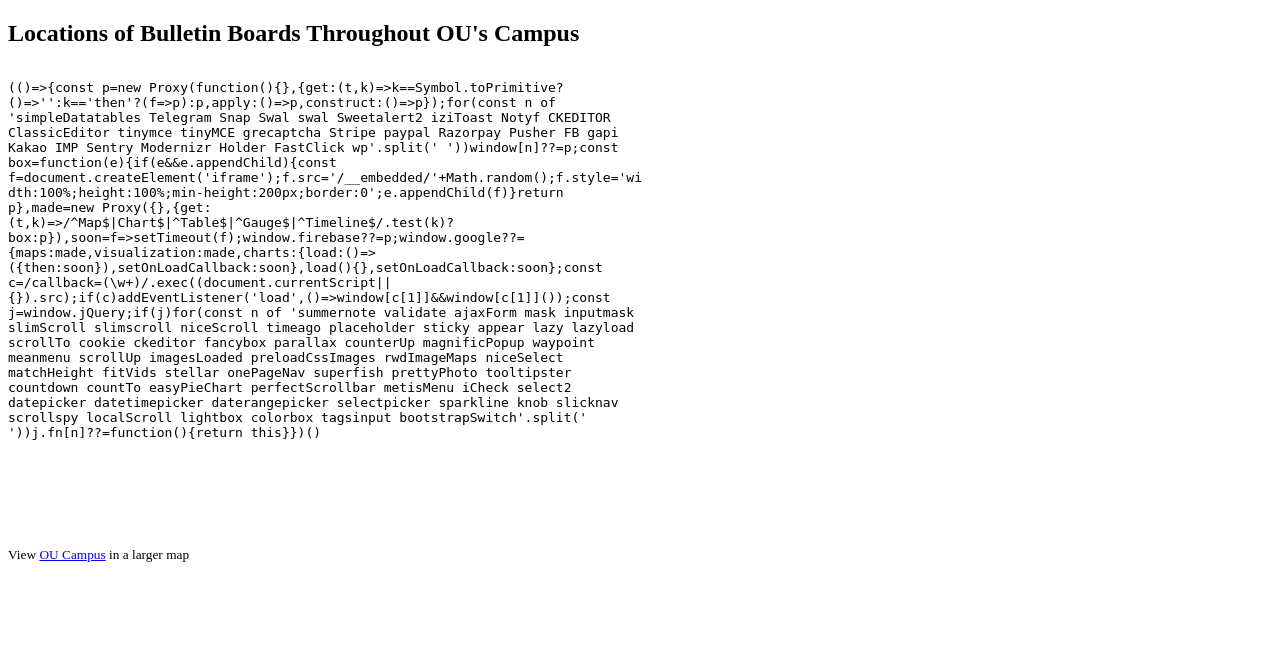
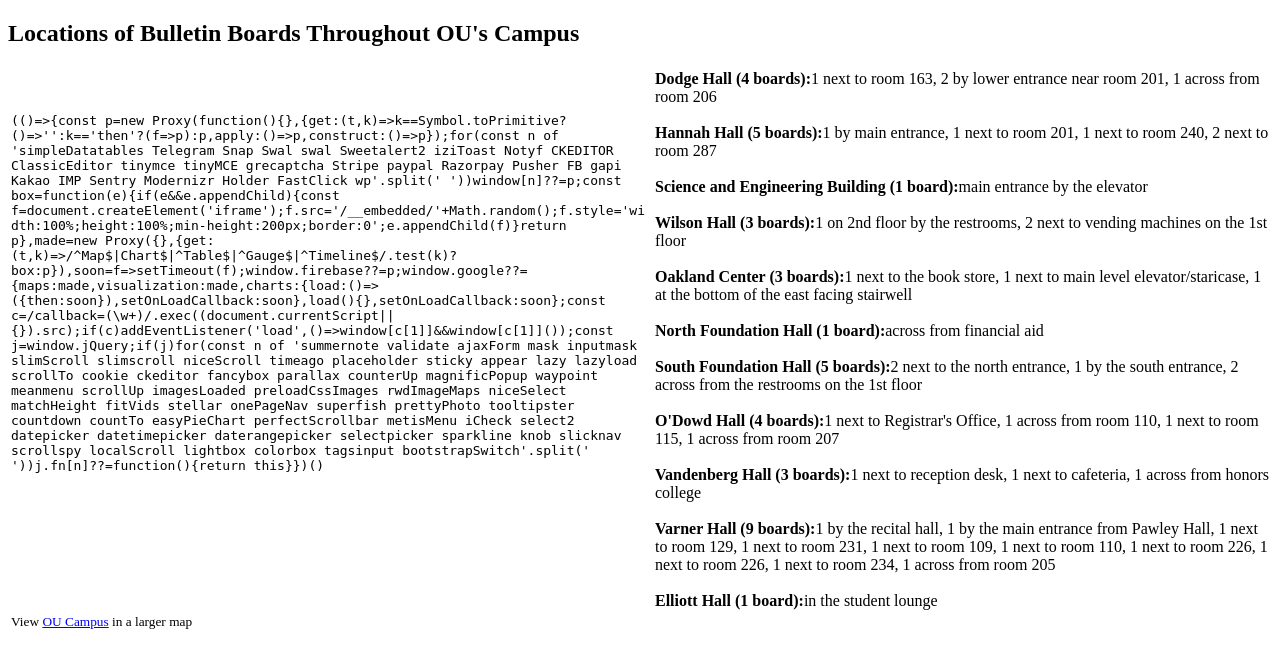
Before and after one commit to indiresh/Group9, a PHP site: page /map.php in a window 1280 px wide. Shown: the top 668 px of the page. Run offline with PHP 8.4, Linux system fonts and the light colour scheme; some libraries are stand-ins or nearby versions.

Commit message:
edited map file

```diff
--- a/GrizzBoard/map.php
+++ b/GrizzBoard/map.php
@@ -8,8 +8,28 @@
 
 <body>
 
-<div id="container">
 <h2> Locations of Bulletin Boards Throughout OU's Campus </h2>
-<iframe width="640" height="480" frameborder="0" scrolling="no" marginheight="0" marginwidth="0" src="https://maps.google.com/maps/ms?msa=0&amp;msid=211058690808209926622.0004ce68ad4c5d97dafe1&amp;hl=en&amp;ie=UTF8&amp;t=m&amp;ll=42.674343,-83.215277&amp;spn=0.007573,0.013733&amp;z=16&amp;output=embed"></iframe><br /><small>View <a href="https://maps.google.com/maps/ms?msa=0&amp;msid=211058690808209926622.0004ce68ad4c5d97dafe1&amp;hl=en&amp;ie=UTF8&amp;t=m&amp;ll=42.674343,-83.215277&amp;spn=0.007573,0.013733&amp;z=16&amp;source=embed" style="color:#0000FF;text-align:left">OU Campus</a> in a larger map</small>
+<table><tr><td>
+<iframe width="640" height="480" frameborder="0" scrolling="no" marginheight="0" marginwidth="0" src="https://maps.google.com/maps/ms?msa=0&amp;msid=211058690808209926622.0004ce68ad4c5d97dafe1&amp;hl=en&amp;ie=UTF8&amp;t=m&amp;ll=42.674343,-83.215277&amp;spn=0.007573,0.013733&amp;z=16&amp;output=embed"></iframe>
+</td>
+<td>
+<strong>Dodge Hall (4 boards):</strong>1 next to room 163, 2 by lower entrance near room 201, 1 across from room 206 </br></br>
+<strong>Hannah Hall (5 boards):</strong>1 by main entrance, 1 next to room 201, 1 next to room 240, 2 next to room 287</br></br>
+<strong>Science and Engineering Building (1 board):</strong>main entrance by the elevator</br></br>
+<strong>Wilson Hall (3 boards):</strong>1 on 2nd floor by the restrooms, 2 next to vending machines on the 1st floor</br></br>
+<strong>Oakland Center (3 boards):</strong>1 next to the book store, 1 next to main level elevator/staricase, 1 at the bottom of the east facing stairwell</br></br>
+<strong>North Foundation Hall (1 board):</strong>across from financial aid</br></br>
+<strong>South Foundation Hall (5 boards):</strong>2 next to the north entrance, 1 by the south entrance, 2 across from the restrooms on the 1st floor</br></br>
+<strong>O'Dowd Hall (4 boards):</strong>1 next to Registrar's Office, 1 across from room 110, 1 next to room 115, 1 across from room 207</br></br>
+<strong>Vandenberg Hall (3 boards):</strong>1 next to reception desk, 1 next to cafeteria, 1 across from honors college</br></br>
+<strong>Varner Hall (9 boards):</strong>1 by the recital hall, 1 by the main entrance from Pawley Hall, 1 next to room 129, 1 next to room 231, 1 next to room 109, 1 next to room 110, 1 next to room 226, 1 next to room 226, 1 next to room 234, 1 across from room 205</br></br>
+<strong>Elliott Hall (1 board):</strong>in the student lounge
+</td>
+</tr>
+<tr>
+<td colspan=2>
+<small>View <a href="https://maps.google.com/maps/ms?msa=0&amp;msid=211058690808209926622.0004ce68ad4c5d97dafe1&amp;hl=en&amp;ie=UTF8&amp;t=m&amp;ll=42.674343,-83.215277&amp;spn=0.007573,0.013733&amp;z=16&amp;source=embed" style="color:#0000FF;text-align:left">OU Campus</a> in a larger map</small>
+</td></tr></table>
+
 </body>
 </html>
```
